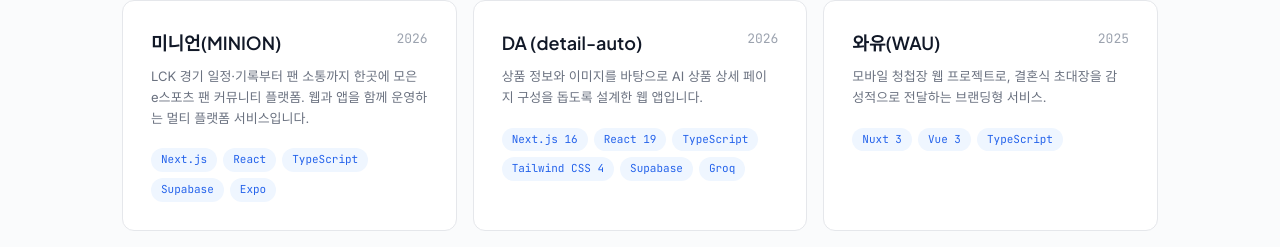
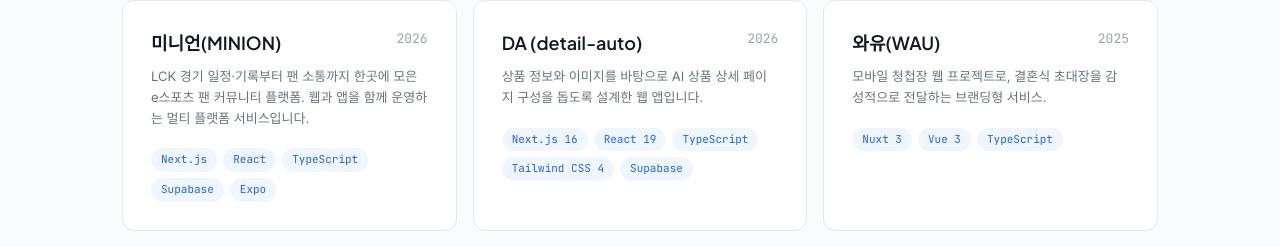
Before and after one commit to HanSeungHyeon/seungky, a Vue app: page / in a window 1280 px wide. Shown: the part 1819-2066 px from the top of the page. Built offline with nearby package versions, Linux system fonts and the light colour scheme.

Commit message:
태그수정 2

```diff
--- a/src/components/ProjectsSection.vue
+++ b/src/components/ProjectsSection.vue
@@ -242,7 +242,7 @@ const sideProjects = [
       { src: `${import.meta.env.BASE_URL}project/DA_2.png`, alt: 'Detail Auto 프로젝트 화면 2' },
     ],
     desc: '상품 정보와 이미지를 바탕으로 AI 상품 상세 페이지 구성을 돕도록 설계한 웹 앱입니다.',
-    tags: ['Next.js 16', 'React 19', 'TypeScript', 'Tailwind CSS 4', 'Supabase', 'Groq'],
+    tags: ['Next.js 16', 'React 19', 'TypeScript', 'Tailwind CSS 4', 'Supabase'],
     features: [
       '뷰티·패션·리빙·테크 샘플 콘텐츠 및 상세 페이지 UI',
       '이미지 업로드와 상품명, 타깃, 가격, 할인율, 판매 포인트 입력 폼',
```
